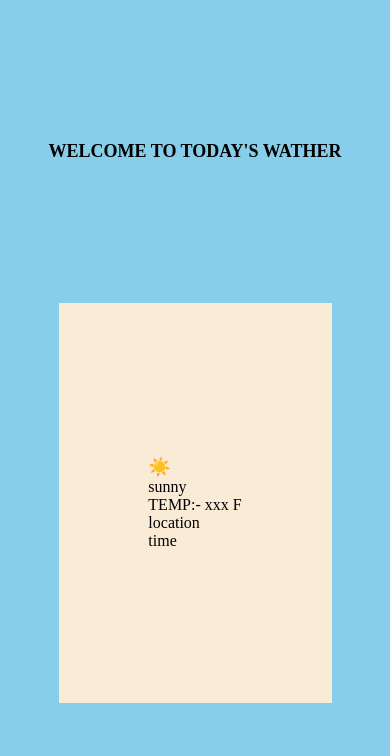
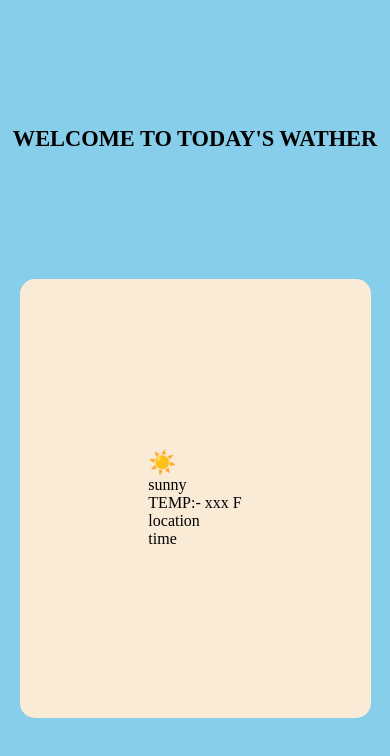
Before and after one commit to AdarshNetha/weather-app, a website: page index.html in a window 390 px wide. Drawn offline with Linux system fonts and the light colour scheme.

Commit message:
added some code

```diff
--- a/style.css
+++ b/style.css
@@ -12,8 +12,8 @@ main{
     flex-direction: column;
 }
 #box{
-    height: 600px;
-    width: 500px;
+    height:500px;
+    width: 400px;
     background-color: antiquewhite;
     display: flex;
     justify-content: center;
@@ -21,13 +21,17 @@ main{
     flex-direction: column;
 }
 
-@media(min-width:200px) and (max-width:800px)
-{
-    #box{
-        height: 400px;
-        width: 70%;
+@media (max-width: 600px) {
+
+    main h1 {
+        font-size: 1.4rem;
     }
-    h1{
-        font-size: 18px;
+
+    #box {
+        width: 90vw;           /* scales with screen */
+        height: auto;          /* keeps ratio */
+        aspect-ratio: 4 / 5;   /* SAME SHAPE always */
+        padding: 20px;
+        border-radius: 15px;
     }
 }
```
